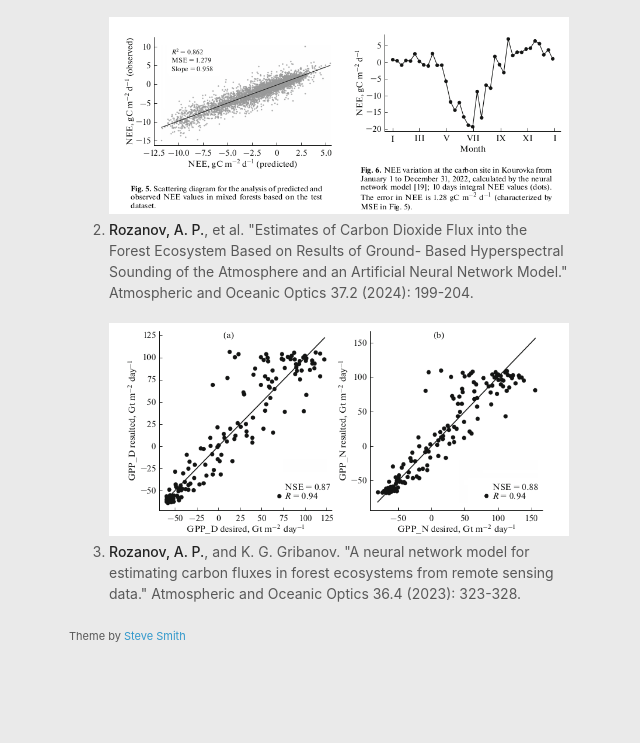
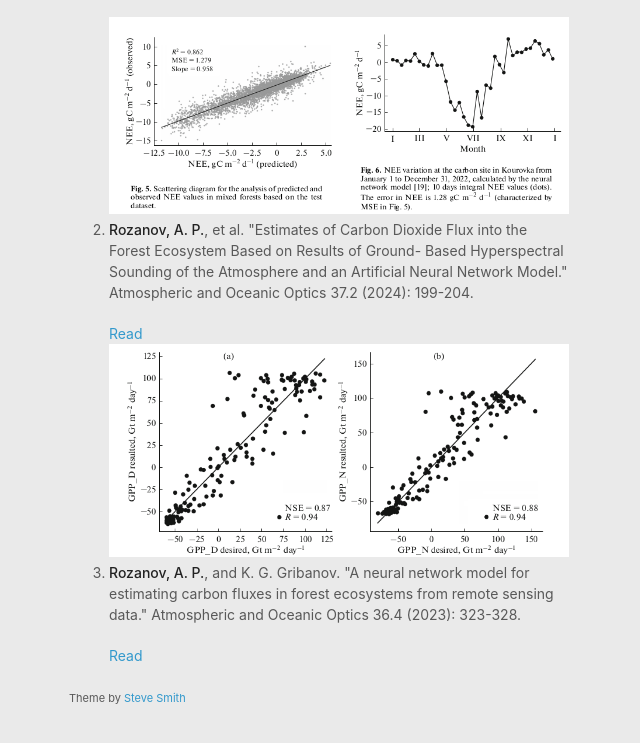
Before and after one commit to alexxxroz/alexxxroz.github.io, a plain HTML site: page index.html in a window 1280 px wide. Shown: the part 875-1618 px from the top of the page, without its empty margins (476-1116 px from the left). Before the commit the page ends 1590 px from the top, so only its background shows below. Drawn offline with Linux system fonts and the light colour scheme.

Commit message:
Initial commit

```diff
--- a/index.html
+++ b/index.html
@@ -79,13 +79,13 @@ of regression machine learning models", Advances in Statistical Climatology, Met
           <li>
             <p><strong>Rozanov, A. P.</strong>, et al. "Estimates of Carbon Dioxide Flux into the Forest Ecosystem Based on Results of Ground-
 Based Hyperspectral Sounding of the Atmosphere and an Artificial Neural Network Model." Atmospheric and
-Oceanic Optics 37.2 (2024): 199-204.</p>
+Oceanic Optics 37.2 (2024): 199-204.</p> <a href="https://link.springer.com/article/10.1134/S1024856024700246" class="commit-link">Read</a>
           </li>
 
           <a align="center"> <img src="./source/paper3.png" class='img'> </a>
           <li>
             <p><strong>Rozanov, A. P.</strong>, and K. G. Gribanov. "A neural network model for estimating carbon fluxes in forest ecosystems
-from remote sensing data." Atmospheric and Oceanic Optics 36.4 (2023): 323-328.</p>
+from remote sensing data." Atmospheric and Oceanic Optics 36.4 (2023): 323-328.</p><a href="https://link.springer.com/article/10.1134/S1024856023040152" class="commit-link">Read</a>
           </li>
         </ol>
         <p><small>Theme by <a href="https://github.com/orderedlist">Steve Smith</a></small></p>
```
